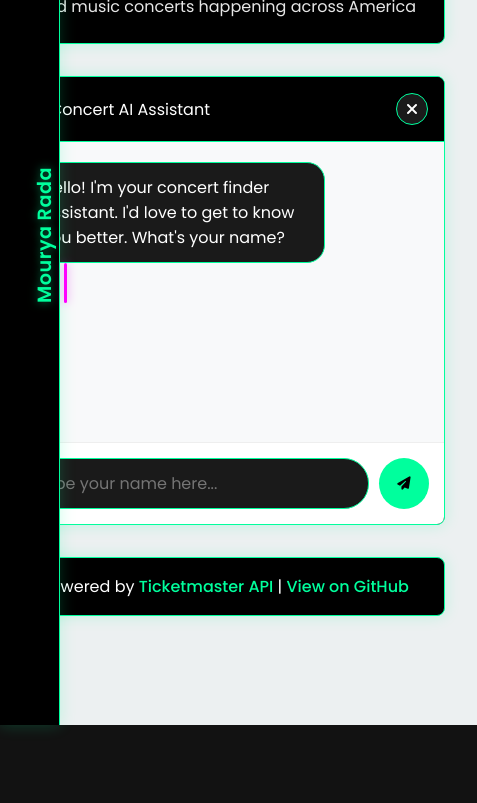
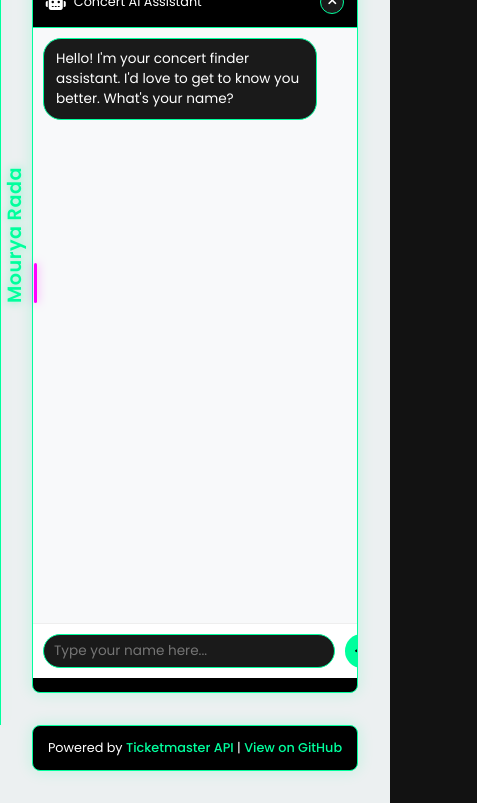
Before and after one commit to radamourya7/Virtual-Concert-Chatbot, a website: page index.html in a window 390 px wide. Shown: the part 119-922 px from the top of the page, 477 px wide, since content can reach past the window. Before the commit the page ends 844 px from the top, so only its background shows below. Drawn offline with Linux system fonts and the light colour scheme.

Commit message:
Add responsive design for mobile devices

```diff
--- a/public/css/style.css
+++ b/public/css/style.css
@@ -530,3 +530,135 @@ header p {
     color: var(--primary);
     transform: rotate(90deg);
 }
+
+/* Mobile Responsive Styles */
+@media (max-width: 768px) {
+    .container {
+        width: 95%;
+        padding: 0 10px;
+    }
+
+    .chat-container {
+        height: 80vh;
+    }
+
+    .chat-box {
+        height: calc(100% - 120px);
+        padding: 10px;
+    }
+
+    .message-content {
+        max-width: 85%;
+        font-size: 0.9rem;
+        padding: 10px 12px;
+    }
+
+    .user-input {
+        padding: 10px;
+    }
+
+    .user-input input {
+        font-size: 0.9rem;
+        padding: 8px 12px;
+    }
+
+    .user-input button {
+        padding: 8px 12px;
+    }
+
+    .chat-header {
+        padding: 0.8rem;
+    }
+
+    .chat-header-left span {
+        font-size: 0.9rem;
+    }
+
+    .end-conversation-btn {
+        width: 28px;
+        height: 28px;
+        padding: 0.4rem;
+    }
+
+    .end-conversation-btn i {
+        font-size: 0.9rem;
+    }
+
+    .theme-toggle {
+        padding: 8px 12px;
+        font-size: 0.9rem;
+    }
+
+    .theme-toggle i {
+        font-size: 0.9rem;
+    }
+
+    .sidebar {
+        width: 0;
+        padding: 0;
+    }
+
+    .main-content {
+        margin-left: 0;
+        width: 100%;
+    }
+
+    header {
+        padding: 1rem;
+    }
+
+    header h1 {
+        font-size: 1.5rem;
+    }
+
+    header p {
+        font-size: 0.9rem;
+    }
+
+    .footer {
+        padding: 0.8rem;
+        font-size: 0.8rem;
+    }
+}
+
+@media (max-width: 480px) {
+    .chat-container {
+        height: 85vh;
+    }
+
+    .message-content {
+        max-width: 90%;
+        font-size: 0.85rem;
+    }
+
+    .chat-header-left span {
+        font-size: 0.8rem;
+    }
+
+    .end-conversation-btn {
+        width: 24px;
+        height: 24px;
+        padding: 0.3rem;
+    }
+
+    .end-conversation-btn i {
+        font-size: 0.8rem;
+    }
+
+    .user-input input {
+        font-size: 0.85rem;
+        padding: 6px 10px;
+    }
+
+    .user-input button {
+        padding: 6px 10px;
+    }
+
+    header h1 {
+        font-size: 1.3rem;
+    }
+
+    header p {
+        font-size: 0.8rem;
+    }
+}
```
